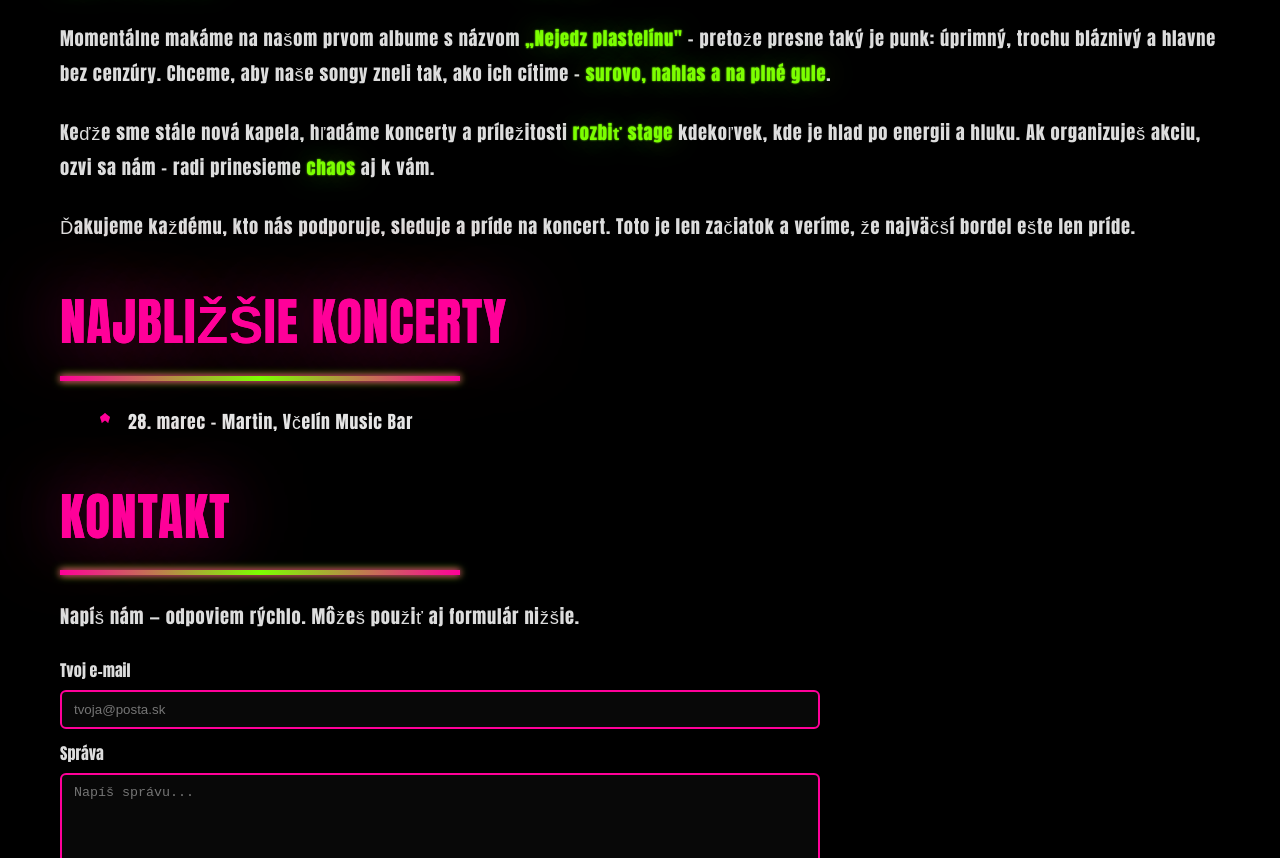
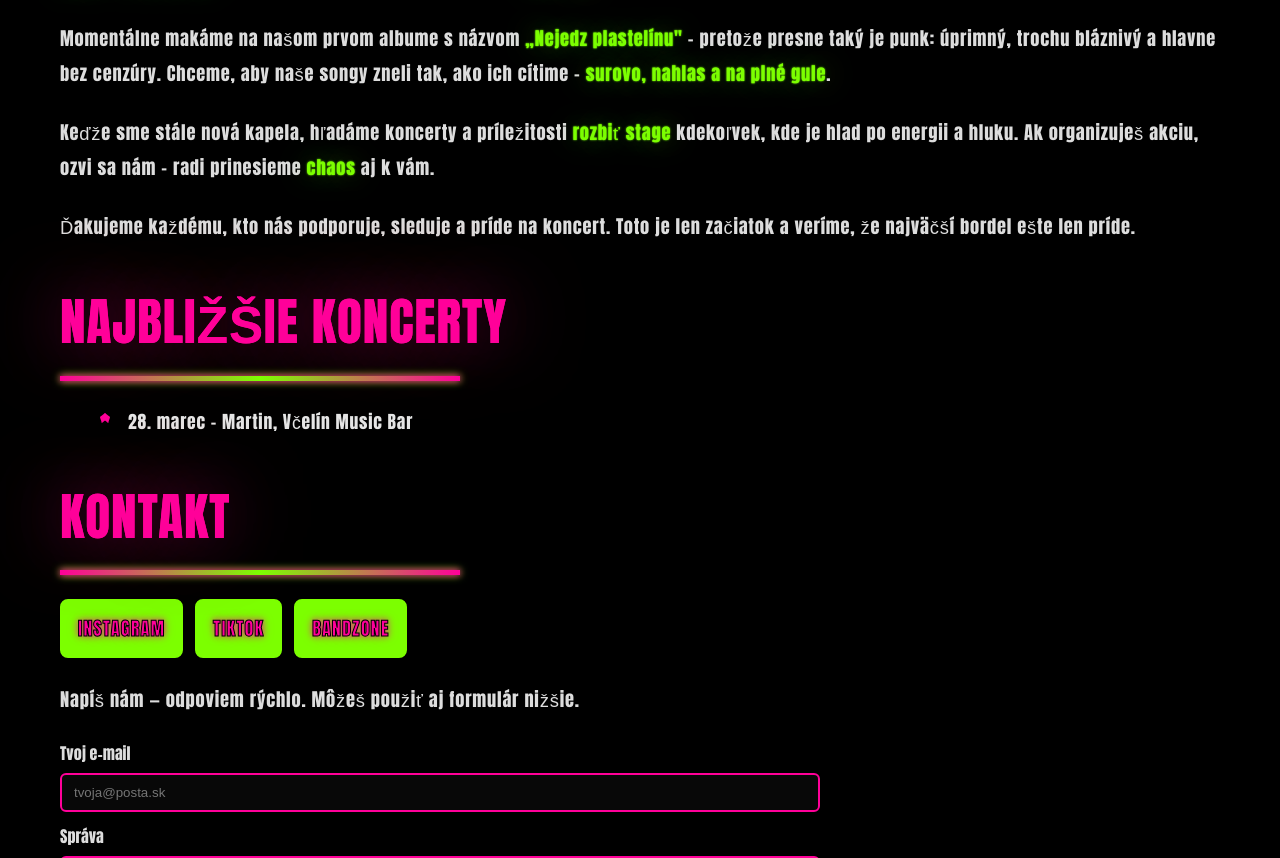
Before and after one commit to tobiasgoffa/chaosvrytme, a plain HTML site: page index.html in a window 1280 px wide. Shown: the part 688-1546 px from the top of the page. Drawn offline with Linux system fonts and the light colour scheme.

Commit message:
tlacidla na socialne siete

```diff
--- a/index.html
+++ b/index.html
@@ -67,6 +67,11 @@
     </ul>
 
     <h2 id="kontakt">Kontakt</h2>
+    <p class="social-links-text">
+        <a href="https://instagram.com/chaosvrytme">INSTAGRAM</a>
+        <a href="https://www.tiktok.com/@chaosvrytme">TIKTOK</a>
+        <a href="https://bandzone.cz/chaosvrytme?at=info&cd=1">BANDZONE</a>
+    </p>
     <p>Napíš nám — odpoviem rýchlo. Môžeš použiť aj formulár nižšie.</p>
 
     <form class="contact-form" action="mailto:chaosvrytme@gmail.com" method="post" enctype="text/plain">
--- a/style.css
+++ b/style.css
@@ -40,6 +40,41 @@ a {
 
 a:hover {
     color: var(--green);
+}
+
+/* social links text */
+.social-links-text {
+    display: flex;
+    width: 100%;
+    gap: 12px;
+    align-items: center;
+    justify-content: flex-start;
+}
+.social-links-text a {
+    border-radius: 8px;
+    padding: 10px 16px;
+    background: var(--green);
+    color: var(--pink);
+    border: 2px solid var(--green);
+    cursor: pointer;
+    transition: all 0.12s ease;
+    text-transform: uppercase;
+    letter-spacing: 1px;
+    text-decoration: none;
+    display: inline-flex;
+    align-items: center;
+    justify-content: center;
+    -webkit-text-stroke: 1px #000;
+    text-shadow: -1px -1px 0 #000, 1px -1px 0 #000, -1px 1px 0 #000, 1px 1px 0 #000;
+    text-shadow: 0 0 6px var(--pink), 0 0 12px rgba(255, 0, 153, 0.4);
+}
+.social-links-text a:hover {
+    color: var(--pink);
+    border-color: var(--pink);
+    background: transparent;
+    text-shadow: 0 0 12px var(--pink), 0 0 24px rgba(255, 0, 153, 0.6);
+    box-shadow: 0 0 12px var(--pink), 0 0 24px rgba(255, 0, 153, 0.18);
+    transform: translateY(-3px) scale(1.02) skewX(-3deg);
 }
 
 /* ========== HEADER ========== */
@@ -205,7 +240,6 @@ p {
 
 .highlight {
     color: var(--green);
-    font-weight: 900;
     text-shadow: 0 0 2px var(--green), 0 0 30px rgba(124, 255, 0, 0.4);
 }
 
```
